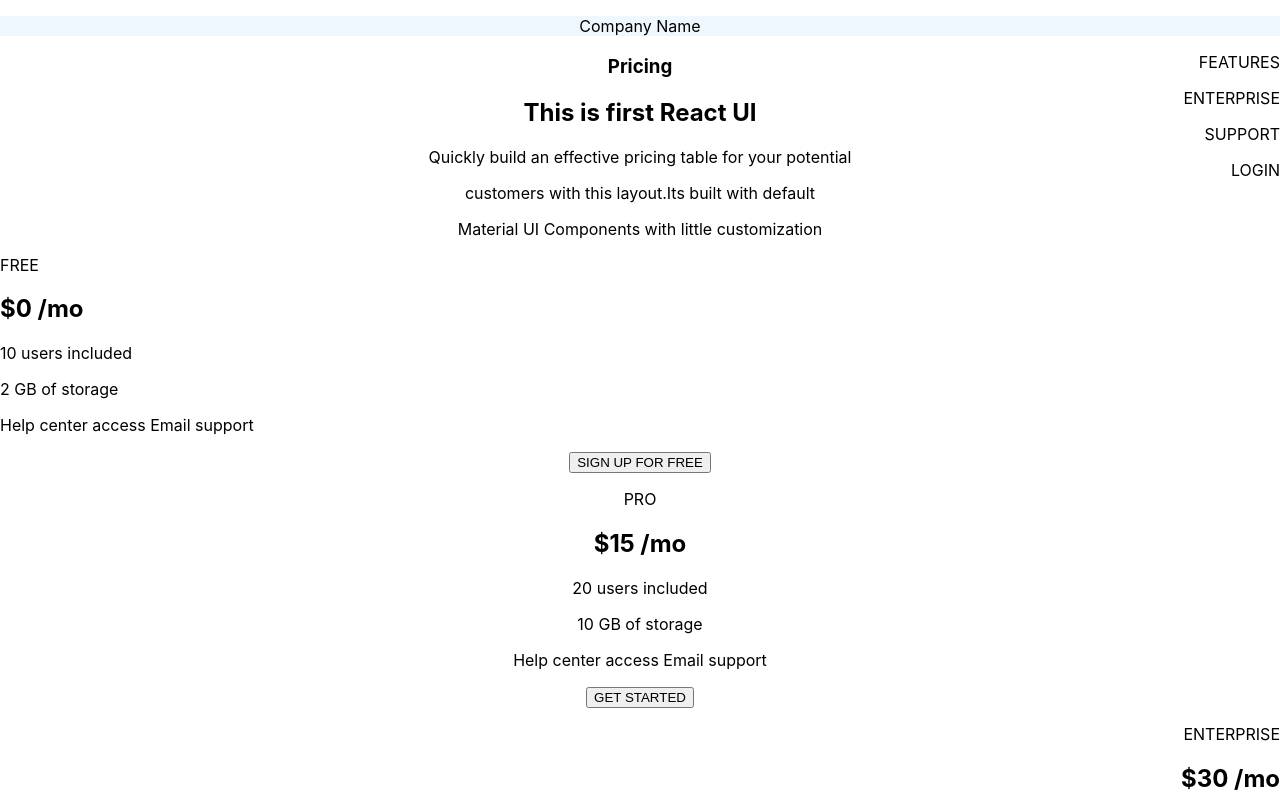
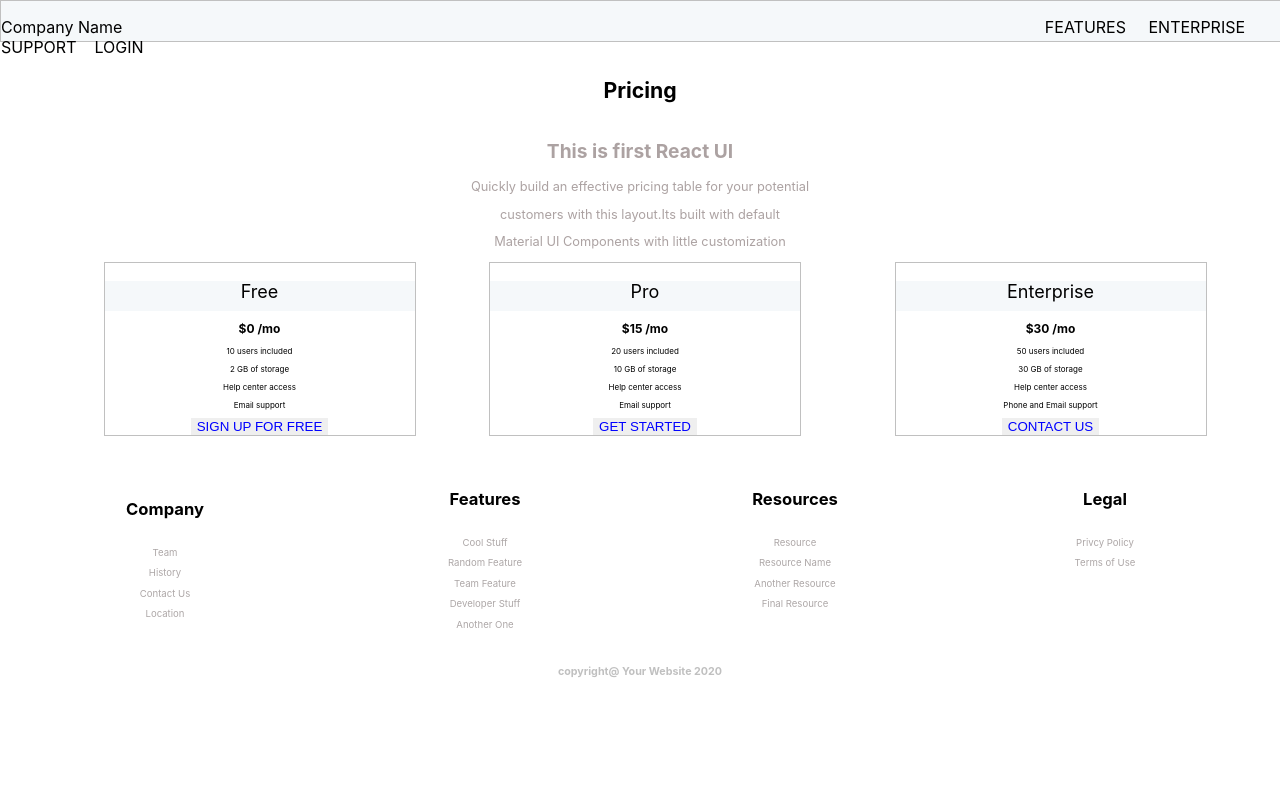
Before and after one commit to PalakPartani/React_First_UI, a React (Create React App) app: page / in a window 1280 px wide. Shown: the top 800 px of the page. Built offline with nearby package versions, Linux system fonts and the light colour scheme.

Commit message:
ADDED:Styles to the UI

```diff
--- a/src/App.css
+++ b/src/App.css
@@ -1,6 +1,6 @@
-.App {
+/* .App {
   text-align: center;
-}
+} */
 
 .App-logo {
   height: 40vmin;
@@ -24,6 +24,7 @@
   color: white;
 }
 
+
 .App-link {
   color: #61dafb;
 }
@@ -38,11 +39,166 @@
 }
 
 .header{
-  height:20px;
+  height:40px;
   width:100%;
-  background-color: aliceblue;
+  background-color: rgba(245, 248, 250, 0.938);
+  border:1px solid silver;
+  text-align: left;
+  justify-content: space-around;
 }
-head-fields{
+
+.headingprice{
+  text-align: center;
+  color: black;
+  font-size: 2vw;
+  font-weight: 10%;
+}
+.heading{
+  text-align: center;
+  color: rgb(172, 162, 162);
+  font-size: 80%;
+  font-weight: 35%;
+}
+
+.box{
+  display: flex;
+  margin-top: 10px;
+  margin-left: 10px;
+  margin-right: 10px;
+  font-size: 50%;
+  padding-left: 20px;
+  color:black;
+  /* height: 80%; */
+  justify-content: space-evenly;
+}
+.firstbox{
+
+  border: 1px solid silver;
+  border-collapse:unset;
+  height: 30%;
+  width: 25%;
+  text-align: center;
+  margin-left: 10px;
+}
+
+.secondbox{
+/* padding-left: 10%; */
+margin-left: 10px;
+margin-right: 20px;
+
+border: 1px solid silver;
+  border-collapse: separate;
+  height: 30%;
+  width: 25%;
+  text-align: center;
+}
+
+.thirdbox{
+/* padding-left: 5%; */
+margin-left: 10px;
+
+border: 1px solid silver;
+  border-collapse:separate;
+  height: 30%;
+  width: 25%;
+  text-align: center;
+}
+
+
+
+.downfirstbox{
+  padding:10px;
+  height: 20%;
+  width: 25%;
+  text-align: center;
+
+  color: rgb(173, 167, 167);
+}
+
+.downsecondbox{
+padding-left: 5%;
+
+  height: 20%;
+  width: 25%;
+  text-align: center;
+  color: rgb(173, 167, 167);
+}
+
+.downthirdbox{
+padding-left: 5%;
+
+  height: 20%;
+  width: 25%;
+  text-align: center;
+  color: rgb(173, 167, 167);
+}
+.fourthbox{
+  padding-left: 5%;
+
+    height: 20%;
+    width: 25%;
+    text-align: center;
+    color: rgb(173, 167, 167);
+  }
+
+  .copy{
+    text-align: center;
+    color: silver;
+  }
+
+  .down-box{
+    margin-top: 10%;
+    text-align: center;
+    display: flex;
+    font-size: 60%;
+    font-weight: 30%;
+    padding-left:30px;
+    padding-right: 50px;
+    margin-top:25px;
+  }
+
+  .down-name{
+    color: black;
+    font-weight: 15%;
+    font-size: 20px;
+  }
+
+  .free{
+    /* margin-left: 45%; */
+    justify-content: center;
+    text-align: center;
+    width:100%;
+    height:30px;
+    font-size: large;
+    background-color: rgba(245, 248, 250, 0.938);
+  }
+
+  .pro{
+    margin-left: 45%;
+    justify-content: center;
+    text-align: center;
+    width:50px;
+    height:30px;
+    font-size: large;
+    background-color: rgba(245, 248, 250, 0.938);
+  }
+
+  .enterprise{
+    /* margin-left: 35%; */
+    justify-content: center;
+    text-align: center;
+    width:100%;
+    height:30px;
+    font-size: large;
+    background-color: rgba(245, 248, 250, 0.938);
+  }
+
+  .button-color{
+    border: blue;
+    color:blue;
+  }
+
+.head-fields{
   text-align: center;
 }
 head-left{
--- a/src/App.js
+++ b/src/App.js
@@ -4,33 +4,81 @@ import './App.css';
 class App extends Component {
   render() {
     return (
-      <div className="App">
+      // <div className="App">
+      <div>
         <header className="header">
-          <p>Company Name</p>
-          <head-left >
-            <p>FEATURES</p>
-            <p>ENTERPRISE</p>
-            <p>SUPPORT</p>
-            <p>LOGIN</p>
-          </head-left>
+          <p>Company Name &nbsp;&nbsp;&nbsp;&nbsp;&nbsp;&nbsp;&nbsp;&nbsp;&nbsp;&nbsp;&nbsp;&nbsp;&nbsp;&nbsp;&nbsp;&nbsp;&nbsp;&nbsp;&nbsp;&nbsp;&nbsp;&nbsp;&nbsp;&nbsp;&nbsp;&nbsp;&nbsp;&nbsp;&nbsp;&nbsp;&nbsp;&nbsp;&nbsp;&nbsp;&nbsp;&nbsp;&nbsp;&nbsp;&nbsp;&nbsp;&nbsp;&nbsp;&nbsp;&nbsp;&nbsp;&nbsp;&nbsp;&nbsp;&nbsp;&nbsp;&nbsp;&nbsp;&nbsp;&nbsp;&nbsp;&nbsp;&nbsp;&nbsp;&nbsp;&nbsp;&nbsp;&nbsp;&nbsp;&nbsp;&nbsp;&nbsp;&nbsp;&nbsp;&nbsp;&nbsp;&nbsp;&nbsp;&nbsp;&nbsp;&nbsp;&nbsp;&nbsp;&nbsp;&nbsp;&nbsp;&nbsp;&nbsp;&nbsp;&nbsp;&nbsp;&nbsp;&nbsp;&nbsp;&nbsp;&nbsp;&nbsp;&nbsp;&nbsp;&nbsp;&nbsp;&nbsp;&nbsp;&nbsp;&nbsp;&nbsp;&nbsp;&nbsp;&nbsp;&nbsp;&nbsp;&nbsp;&nbsp;&nbsp;&nbsp;&nbsp;&nbsp;&nbsp;&nbsp;&nbsp;&nbsp;&nbsp;&nbsp;&nbsp;&nbsp;&nbsp;&nbsp;&nbsp;&nbsp;&nbsp;&nbsp;&nbsp;&nbsp;&nbsp;&nbsp;&nbsp;&nbsp;&nbsp;&nbsp;&nbsp;&nbsp;&nbsp;&nbsp;&nbsp;&nbsp;&nbsp;&nbsp;&nbsp;&nbsp;&nbsp;&nbsp;&nbsp;&nbsp;&nbsp;&nbsp;&nbsp;&nbsp;&nbsp;&nbsp;&nbsp;&nbsp;&nbsp;&nbsp;&nbsp;&nbsp;&nbsp;&nbsp;&nbsp;&nbsp;&nbsp;&nbsp;&nbsp;&nbsp;&nbsp;&nbsp;&nbsp;&nbsp;&nbsp;&nbsp;&nbsp;&nbsp;&nbsp;&nbsp;&nbsp;&nbsp;&nbsp;&nbsp;&nbsp;&nbsp;&nbsp;&nbsp;&nbsp;&nbsp;&nbsp;&nbsp;&nbsp;&nbsp;&nbsp;&nbsp;&nbsp;&nbsp;&nbsp;&nbsp;&nbsp;&nbsp;&nbsp;&nbsp;&nbsp;&nbsp;&nbsp;
+          {/* <head-left > */}
+            {/* <header className="head-left"> */}
+             FEATURES &nbsp;&nbsp;&nbsp;
+            ENTERPRISE &nbsp;&nbsp;&nbsp;
+            SUPPORT &nbsp;&nbsp;
+            LOGIN</p>
+          {/* </header> */}
+          {/* </head-left> */}
         </header>
-        <h3>Pricing</h3>
+        <div className="headingprice">
+          <h5>Pricing</h5>
+        </div>
+        <div className="heading">
+
+
+          <h2>This is first React UI</h2>
+          <p>Quickly build an effective pricing table for your potential</p>
+          <p> customers with this layout.Its built with default </p><p>Material UI Components with little customization </p>
+        </div>
+
+        <div className="box">
+          <div className="firstbox">
+            <div className="free">
+              <p>Free</p>
+            </div>
+
+            <p><h2>$0 /mo</h2>
+          10 users included</p><p> 2 GB of storage</p><p> Help center access </p>
+            <p>Email support</p>
+            <button class="button-color" type="submit">SIGN UP FOR FREE</button>
+          </div>
+
+          <div className="secondbox">
+            <div className="free">
+              <p>Pro</p>
+            </div>
+
+            <h2>$15 /mo</h2>
+            <p> 20 users included</p><p>10 GB of storage</p>
+            <p>Help center access </p>
+            <p>Email support</p>
+            <button class="button-color" type="submit">GET STARTED</button>
+          </div>
+
+          <div className="thirdbox">
+            <div className="enterprise">
+              <p>Enterprise</p>
+            </div>
+            <h2>$30 /mo</h2>
+            <p> 50 users included</p><p>30 GB of storage</p><p> Help center access</p><p>Phone and Email support</p>
+            <button class="button-color" type="submit">CONTACT US</button>
+          </div>
+        </div>
+
+        {/* <h3>Pricing</h3>
         <h2>This is first React UI</h2>
         <p>Quickly build an effective pricing table for your potential</p>
-        <p> customers with this layout.Its built with default </p><p>Material UI Components with little customization </p>
+        <p> customers with this layout.Its built with default </p><p>Material UI Components with little customization </p> */}
 
         {/* <type-f>
           <p>FREE</p>
           <p>PRO</p>
           <p>ENTERPRISE</p>
         </type-f> */}
-        <free-tab>
+        {/* <free-tab>
           <p>FREE</p>
           <p><h2>$0 /mo</h2>
           10 users included</p><p> 2 GB of storage</p><p> Help center access Email support</p>
           <button type="submit">SIGN UP FOR FREE</button>
-        </free-tab>
-        <pro-tab>
+        </free-tab> */}
+        {/* <pro-tab>
           <p>PRO</p>
           <h2>$15 /mo</h2>
           <p> 20 users included</p><p>10 GB of storage</p>
@@ -42,8 +90,47 @@ class App extends Component {
           <h2>$30 /mo</h2>
           <p> 50 users included</p><p>30 GB of storage</p><p> Help center access</p><p>Phone and Email support</p>
           <button type="submit">CONTACT US</button>
-        </enterprise-tab>
-        <down-comp>
+        </enterprise-tab> */}
+        <div className="down-box">
+          <div className="downfirstbox">
+            <div className="down-name">
+              <h5>Company</h5>
+            </div>
+
+            <p>Team</p>
+            <p>History</p>
+            <p>Contact Us</p>
+            <p>Location</p>
+          </div>
+          <div className="downsecondbox">
+            <div className="down-name">
+              <h5>Features</h5>
+            </div>
+            <p>Cool Stuff</p>
+            <p>Random Feature</p>
+            <p>Team Feature</p>
+            <p>Developer Stuff</p>
+            <p>Another One</p>
+          </div>
+          <div className="downthirdbox">
+            <div className="down-name">
+              <h5>Resources</h5>
+            </div>
+            <p>Resource</p>
+            <p>Resource Name</p>
+            <p>Another Resource</p>
+            <p>Final Resource</p>
+          </div>
+          <div className="fourthbox">
+            <div className="down-name">
+              <h5>Legal</h5>
+            </div>
+            <p>Privcy Policy</p>
+            <p>Terms of Use</p>
+          </div>
+
+        </div>
+        {/* <down-comp>
           <h3>Company</h3>
           <p>Team</p>
           <p>History</p>
@@ -71,10 +158,12 @@ class App extends Component {
           <h3>Legal</h3>
           <p>Privcy Policy</p>
           <p>Terms of Use</p>
-        </down-comp>
+        </down-comp> */}
+        <div className="copy">
+          <p><h6>copyright@ Your Website 2020</h6></p>
 
-        <p><h6>copyright@ Your Website 2020</h6></p>
-      </div>
+        </div>
+      </div >
     );
   }
 }
```
